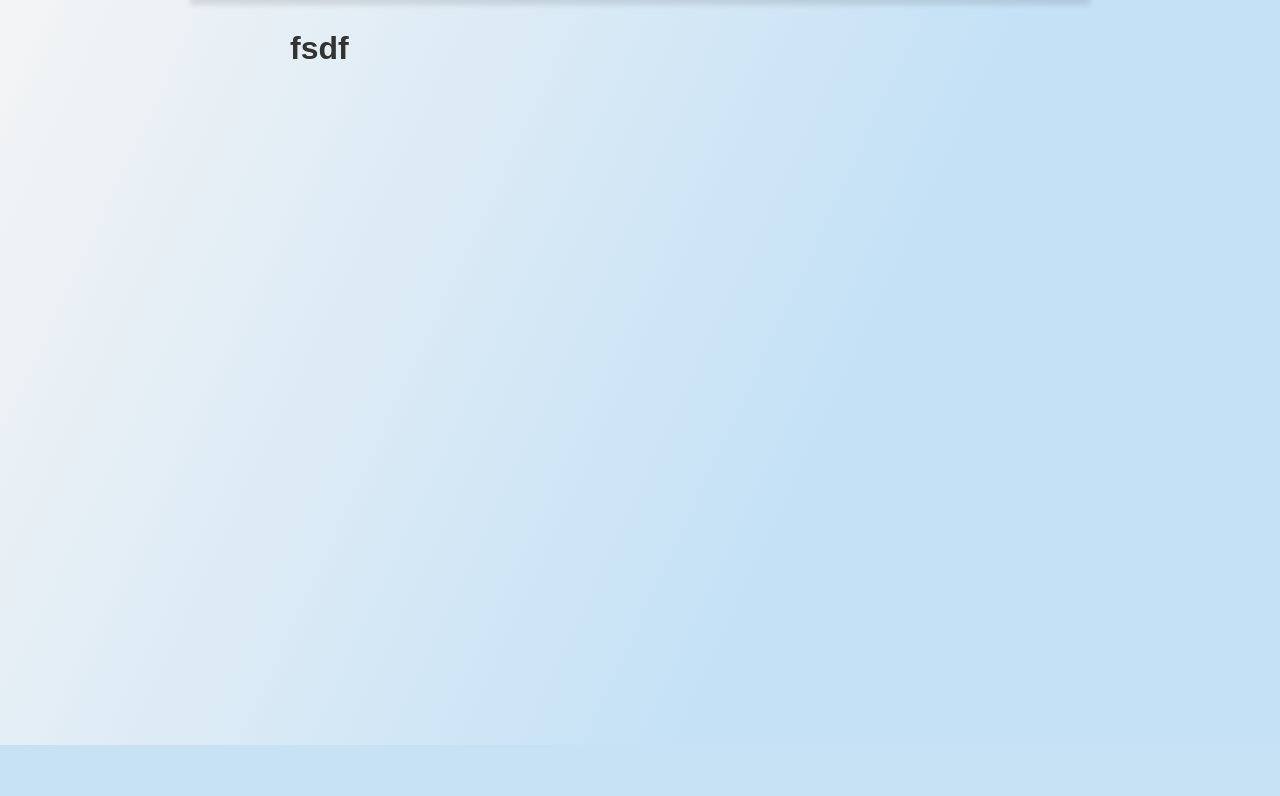
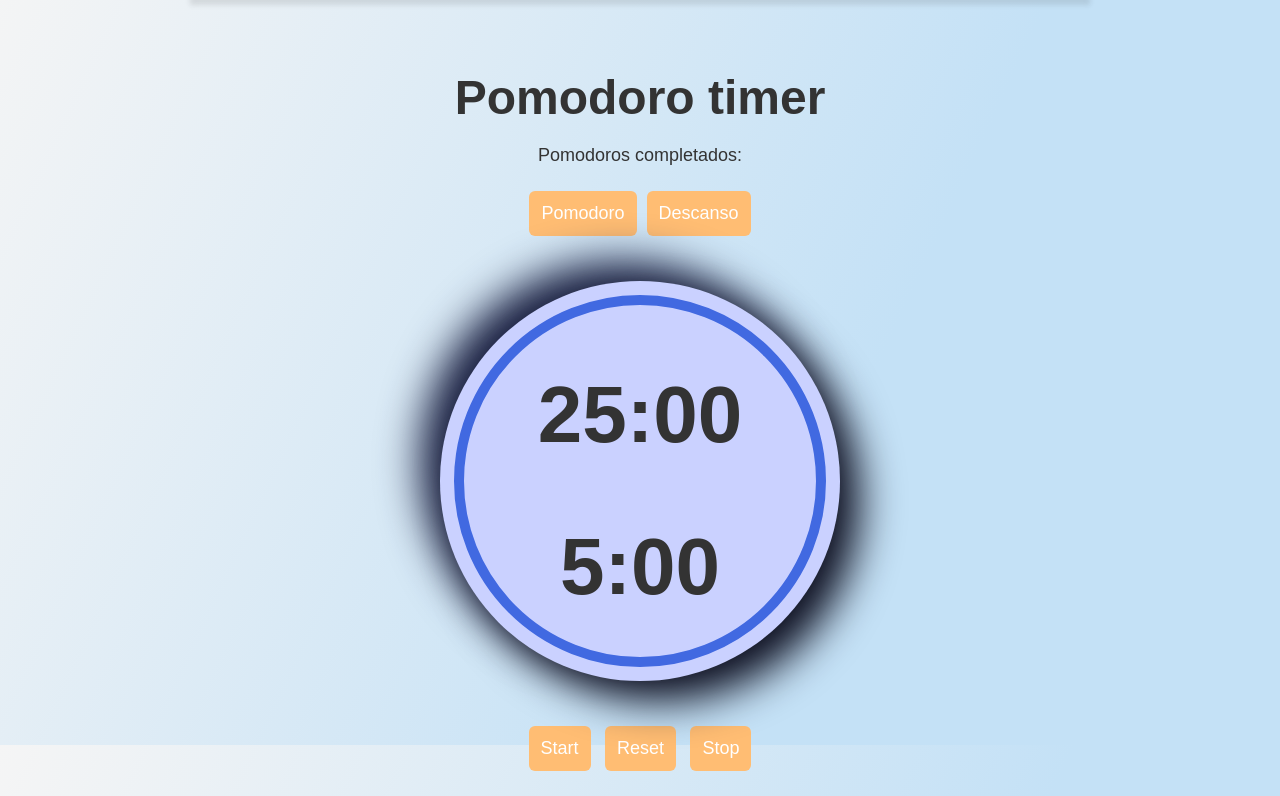
Before and after one commit to julianrasou/ipsum-cognosce, a PHP site: page /index.php?c=pomodoro in a window 1280 px wide. Shown: the part 55-851 px from the top of the page. Before the commit the page ends 800 px from the top, so only its background shows below. Run offline with PHP 8.4, Linux system fonts and the light colour scheme.

Commit message:
Añadida view para pomodoro y estilos

```diff
--- a/app/views/home.view.php
+++ b/app/views/home.view.php
@@ -3,5 +3,33 @@
 -->
 
 <main>
-   <h1>fsdf</h1>
+
+    <div class="pomodoro-container">
+        <div class="timer">
+            <h1>Pomodoro timer</h1>
+            <p class="cicles">Pomodoros completados: <strong><span id="cicles"></span></strong></p>
+            <div class="button-container">
+                <button class="pomodoro-button" id="pomodoro-session">Pomodoro</button>
+                <button class="pomodoro-button" id="short-break">Descanso</button>
+            </div>
+
+            <section class="pomodoro">
+                <div id="pomodoro-timer" class="timer-display" data-duration="25.00">
+                    <h1 class="time">25:00</h1>
+                </div>
+                <div id="short-timer" class="timer-display" data-duration="5.00">
+                    <h1 class="time">5:00</h1>
+                </div>
+            </section>
+
+            <div class="buttons">
+                <button class="control-button" id="pomodoro-start">Start</button>
+                <button class="control-button" id="pomodoro-reset">Reset</button>
+                <button class="control-button" id="pomodoro-stop">Stop</button>
+            </div>
+        </div>
+    </div>
+
+    <!-- Script JavaScript -->
+     <script src="public/javascript/pomodoro.js"></script>
 </main>
--- a/public/css/main.css
+++ b/public/css/main.css
@@ -1,6 +1,8 @@
 @import url("login-page.css");
 @import url("header-partial.css");
 @import url("tasks-notes-pages.css");
+@import url("pomodoro.css");
+
 
 * {
     margin: 0;
--- /dev/null
+++ b/public/css/pomodoro.css
@@ -0,0 +1,128 @@
+.pomodoro-container {
+    text-align: center;
+    width: 100%;
+    padding: 10px 0;
+}
+
+.timer {
+    display: inline-block;
+    padding: 10px;
+    box-sizing: border-box;
+}
+
+.pomodoro {
+    width: 25rem;
+    height: 25rem;
+    border-radius: 50%;
+    text-align: center;
+    margin: 0 auto;
+    margin-bottom: 2rem;
+}
+
+.timer h1 {
+    font-size: 3rem;
+    margin: 20px auto;
+}
+
+.button-container {
+    margin-top: 20px;
+    display: flex;
+    justify-content: center;
+}
+
+.pomodoro {
+    display: flex;
+    flex-direction: column;
+    justify-content: center;
+    align-items: center;
+    width: 25rem;
+    height: 25rem;
+    position: relative;
+    margin: 2.5rem auto;
+    text-align: center;
+    border-radius: 50%;
+    background: #cad1ff;
+    box-shadow: 20px 20px 42px #0e1021, -20px -20px 42px #1c2244;
+}
+
+.pomodoro::before {
+    content: "";
+    position: absolute;
+    border: 10px solid royalblue;
+    border-radius: 50%;
+    width: 22rem;
+    height: 22rem;
+}
+
+.time {
+    font-size: 5rem !important;
+    margin: 20px auto;
+}
+
+.button-container {
+    margin-top: 20px;
+    display: flex;
+    justify-content: center;
+}
+
+.pomodoro-button {
+    padding: 12px;
+    background: #FFBD73;
+    border-radius: 6px;
+    border: none;
+    cursor: pointer;
+    font-size: 18px;
+    color: #fff;
+    font-weight: 500;
+    margin: 5px;
+    transition: 0.5s;
+}
+
+.pomodoro-button.active, .pomodoro-button:hover, #pomodoro-reset:hover {
+    background: #dba362;
+}
+
+.hidden {
+    display: block;
+}
+
+.timer-display {
+    font-size: 5rem;
+    margin-top: 20px;
+    font-weight: bold;
+}
+
+.buttons {
+    margin-top: 20px;
+}
+
+.control-button {
+    padding: 12px;
+    background: #FFBD73;
+    border-radius: 6px;
+    border: none;
+    cursor: pointer;
+    font-size: 18px;
+    color: #fff;
+    font-weight: 500;
+    margin: 5px;
+    transition: 0.5s;
+}
+
+#pomodoro-stop:hover {
+    background-color: tomato;
+}
+
+#pomodoro-start:hover {
+    background-color: #219a52;
+}
+
+#timer-message {
+    color: white;
+    background-color: tomato;
+    display: none;
+    padding: .5rem;
+    font-size: 1rem;
+    text-align: center;
+    border-radius: 1rem;
+}
```
